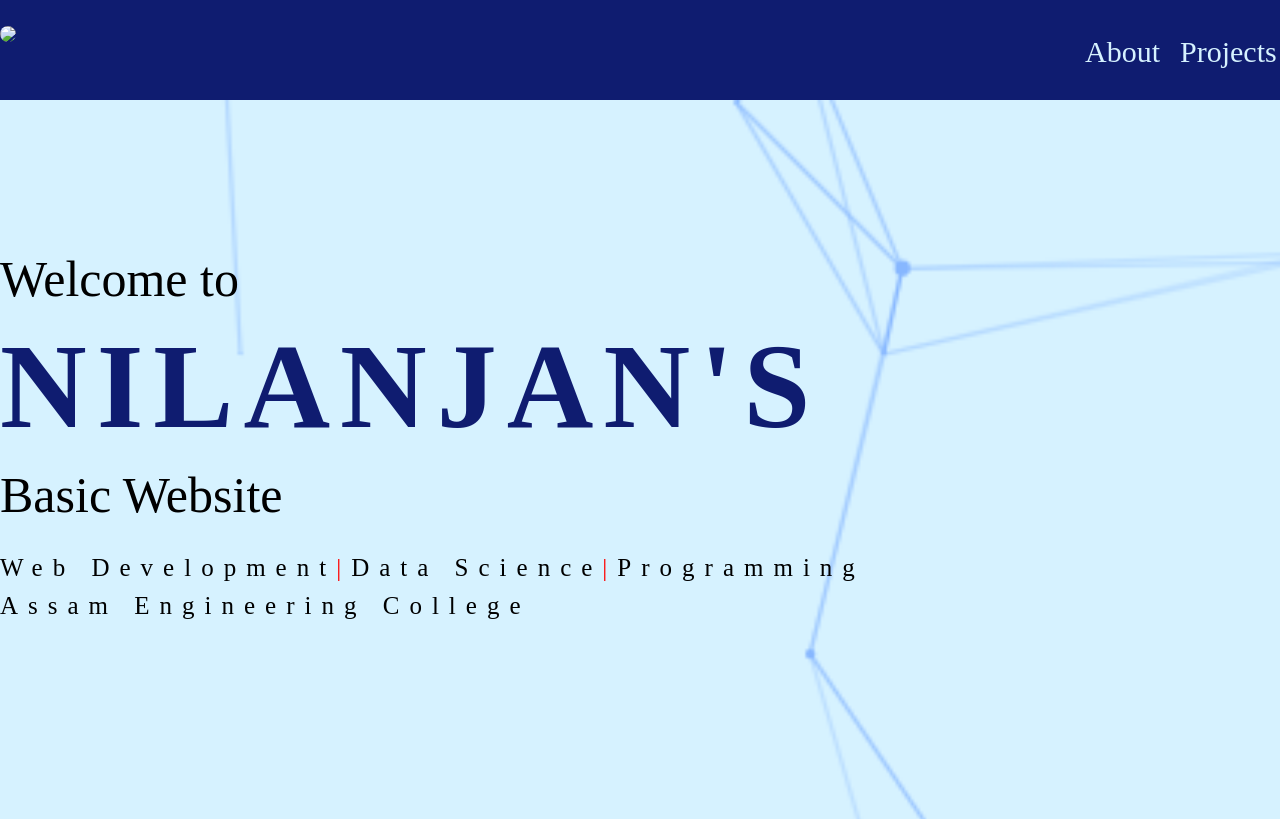
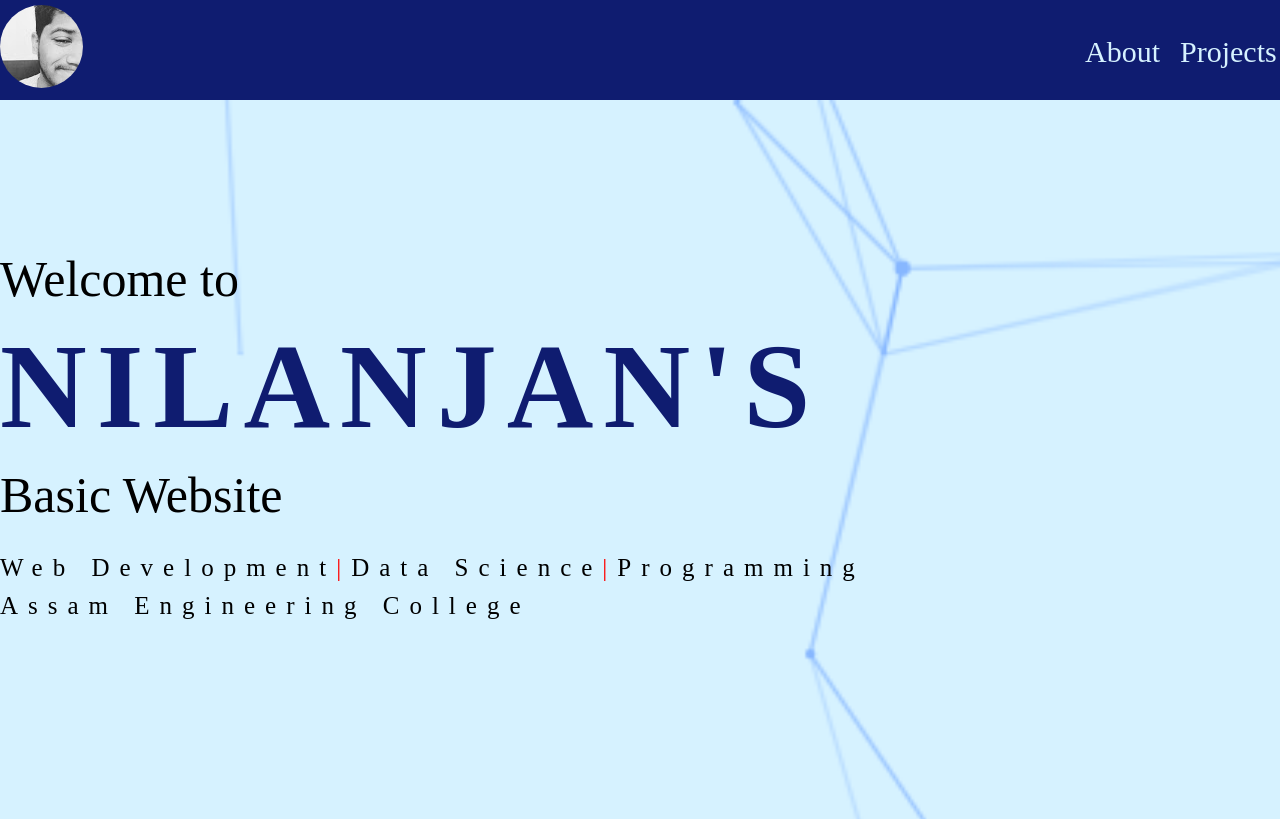
Before and after one commit to Nil-Chatterjee/portfolio, a plain HTML site: page index.html in a window 1280 px wide. Shown: the top 819 px of the page. Drawn offline with Linux system fonts and the light colour scheme; files whose address does not match are found by name.

Commit message:
changed url of the image file

```diff
--- a/index.html
+++ b/index.html
@@ -11,7 +11,7 @@
     <header>
         <div class="container">
             <div class="header-left">
-                <img src="img/dp.jpg" class="header-picture">
+                <img src="dp.jpg" class="header-picture">
             </div>
             <div class="header-right">
                 <a href="#about">About</a>
```
